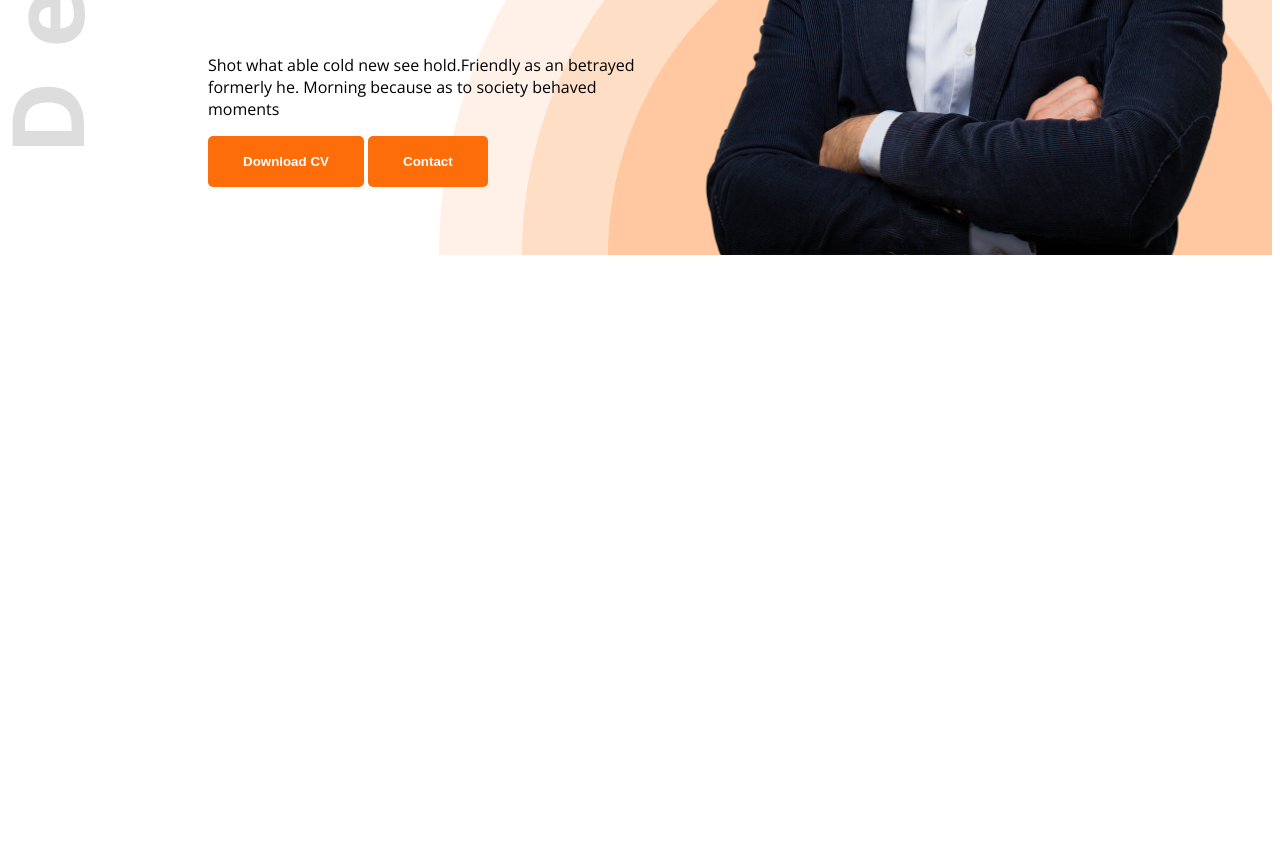
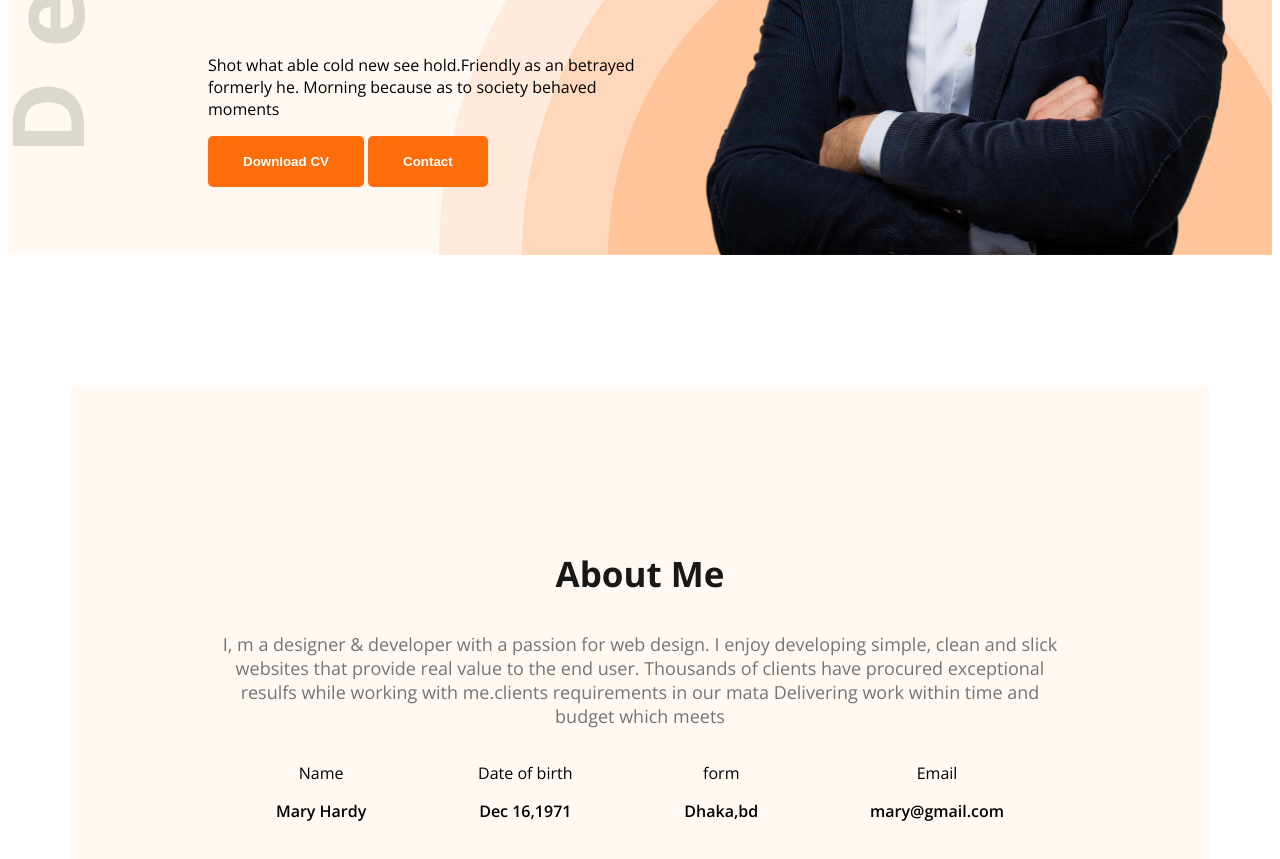
Before and after one commit to amirunnur/portfolio-website, a plain HTML site: page index.html in a window 1280 px wide. Shown: the part 667-1526 px from the top of the page. Before the commit the page ends 930 px from the top, so only its background shows below. Drawn offline with nearby package versions, Linux system fonts and the light colour scheme.

Commit message:
portfolio websit

```diff
--- a/index.html
+++ b/index.html
@@ -10,7 +10,7 @@
     <link rel="stylesheet" href="styks/style.css">
 </head>
 <body class="open-sans-normal">
-    <header class="header">
+    <header class="header secondary-background">
         <nav>
             <h3 class="nav-tittle">Ma<span class="text-primary">r</span>y</h3>
             <ul>
@@ -36,6 +36,34 @@
 
     </header>
     <main>
+        <section class="aboutme secondary-background">
+        <h3 class="section-tittle">About Me</h3>
+        <p class="section-description">I, m a designer & developer with a passion for web design. I enjoy developing simple, clean and slick websites that provide real value to the end user. Thousands of clients have procured exceptional resulfs while working with me.clients requirements in our mata   Delivering work within time and budget which meets </p>
+
+        <div class="about-items">
+            <!-- .about-item*4>p.item-tittle+p.item-description -->
+             <div class="about-item">
+                <p class="item-tittle">Name</p>
+                <p class="item-description">Mary Hardy</p>
+             </div>
+             <div class="about-item">
+                <p class="item-tittle">Date of birth</p>
+                <p class="item-description">Dec 16,1971</p>
+             </div>
+             <div class="about-item">
+                <p class="item-tittle">form</p>
+                <p class="item-description">Dhaka,bd </p>
+             </div>
+             <div class="about-item">
+                <p class="item-tittle">Email</p>
+                <p class="item-description">mary@gmail.com</p>
+             </div>
+
+        </div>
+
+
+
+        </section>
 
     </main>
     <footer>
--- a/styks/style.css
+++ b/styks/style.css
@@ -1,4 +1,7 @@
 
+.secondary-background{
+    background-color: #FFF8F3;
+}
 .open-sans-normal {
   font-family: "Open Sans", sans-serif;
   font-optical-sizing: auto;
@@ -71,3 +74,31 @@ nav ul{
 .banner-content{
     max-width: 580px;
 }
+/* main */
+main{
+    max-width: 1140px;
+    margin: 0 auto;
+}
+.section-tittle{
+    font-size: 35px;
+    font-weight: bold;
+    color: #181818;
+}
+.section-description{
+    font-size: 18px;
+    color: #757575;
+}
+/* about style */
+.aboutme{
+    border-radius: 10px;
+    padding: 130px 150px;
+    text-align: center;
+    margin-top: 130px;
+}
+.about-items{
+    display: flex;
+    justify-content: space-around;
+}
+.item-description{
+    font-weight: 600;
+}
```
